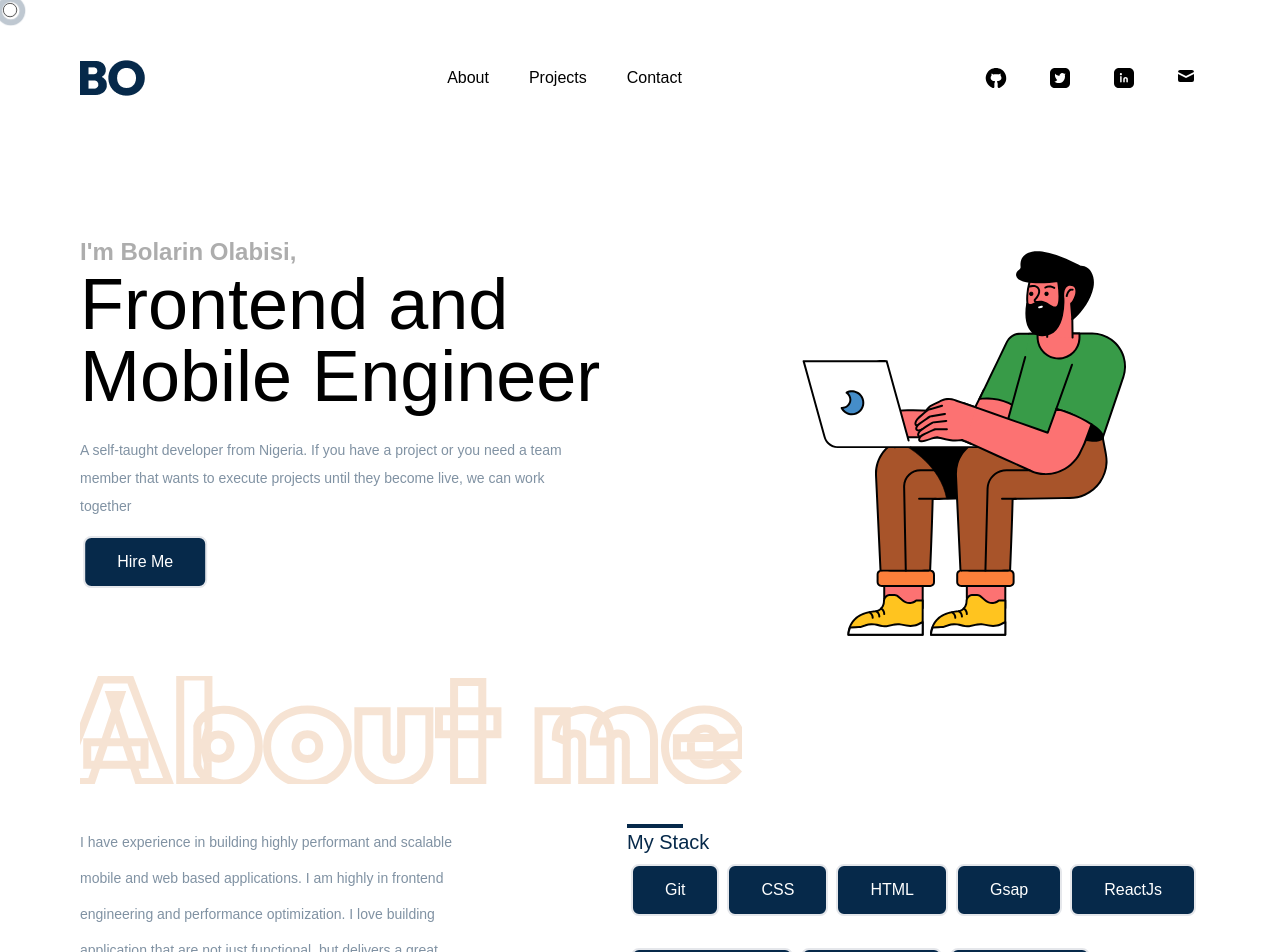
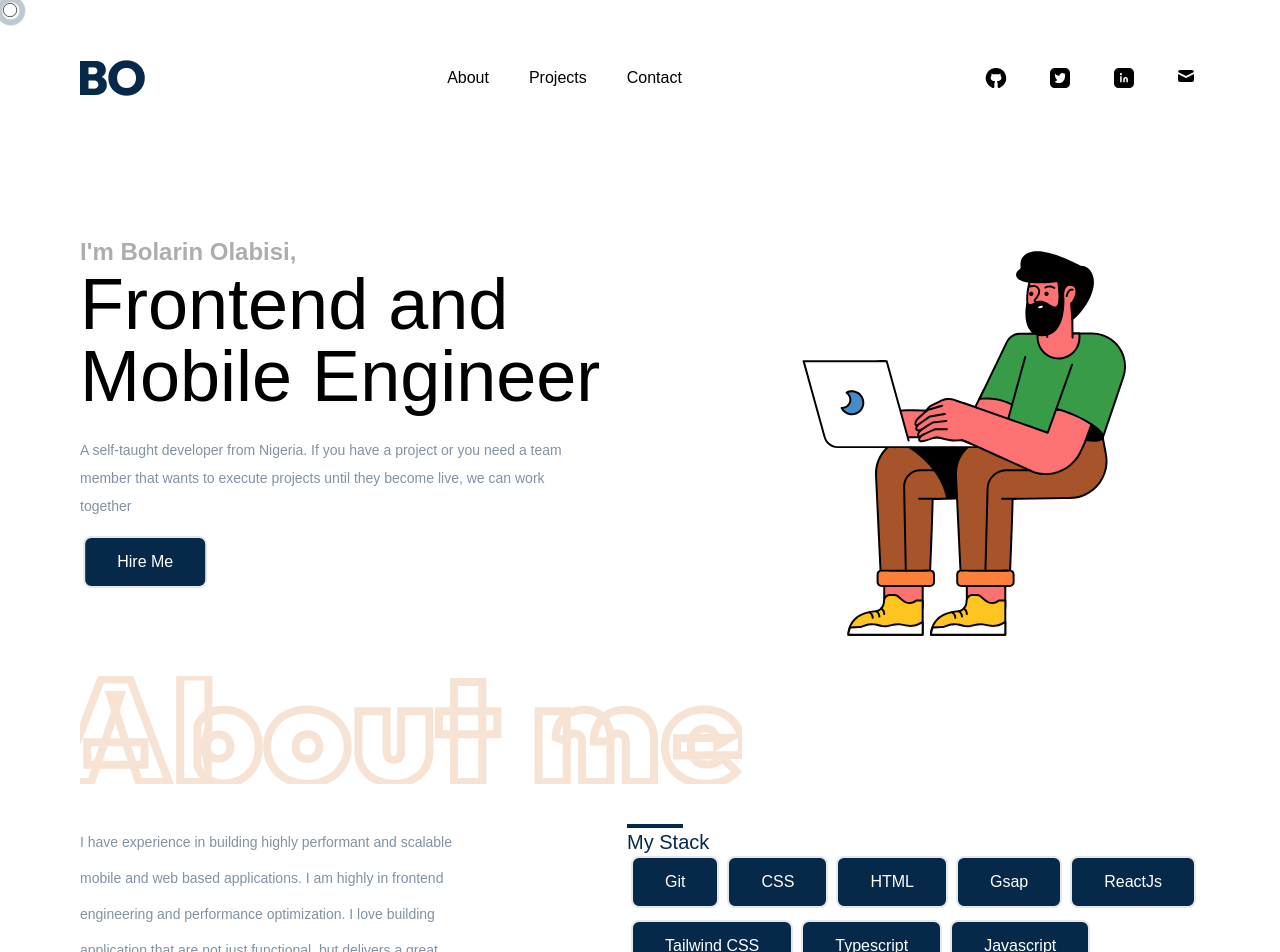
Before and after one commit to mightyFZeus/portfolionew, a React (Create React App) app: page / in a window 1280 px wide. Shown: the top 952 px of the page. Built offline with nearby package versions, Linux system fonts and the light colour scheme.

Commit message:
chages in responsiveness

```diff
--- a/src/sections/AboutSection.jsx
+++ b/src/sections/AboutSection.jsx
@@ -87,9 +87,9 @@ const AboutSection = () => {
 
                                     },
                                 }}
-                                className=" mb-4"
+                                className=" mb-1"
                             >
-                                <div className="mx-1 my-2">
+                                <div className="mx-1 ">
                                     <PrimaryButton text={item} />
                                 </div>
                             </motion.div>
```
